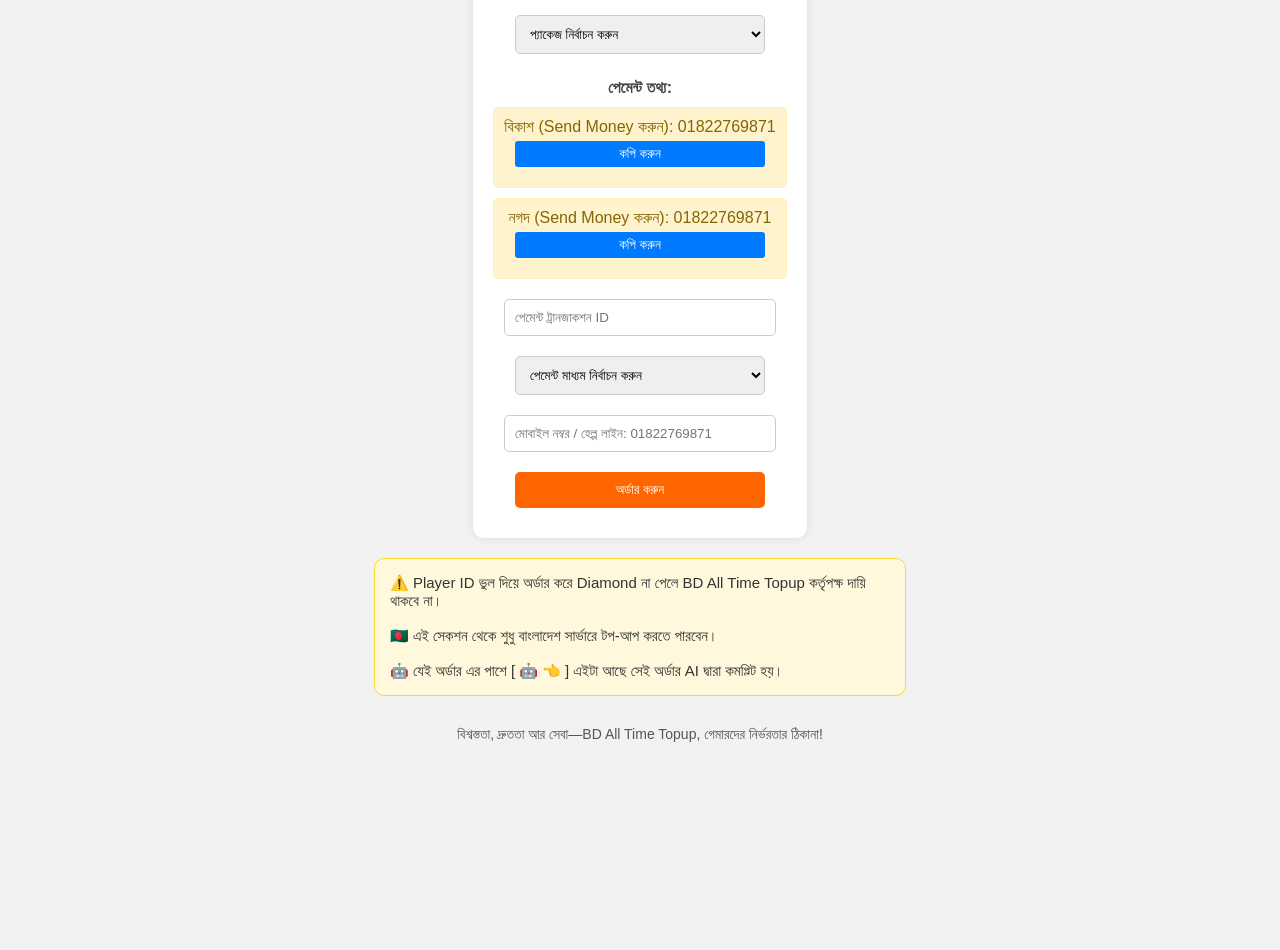
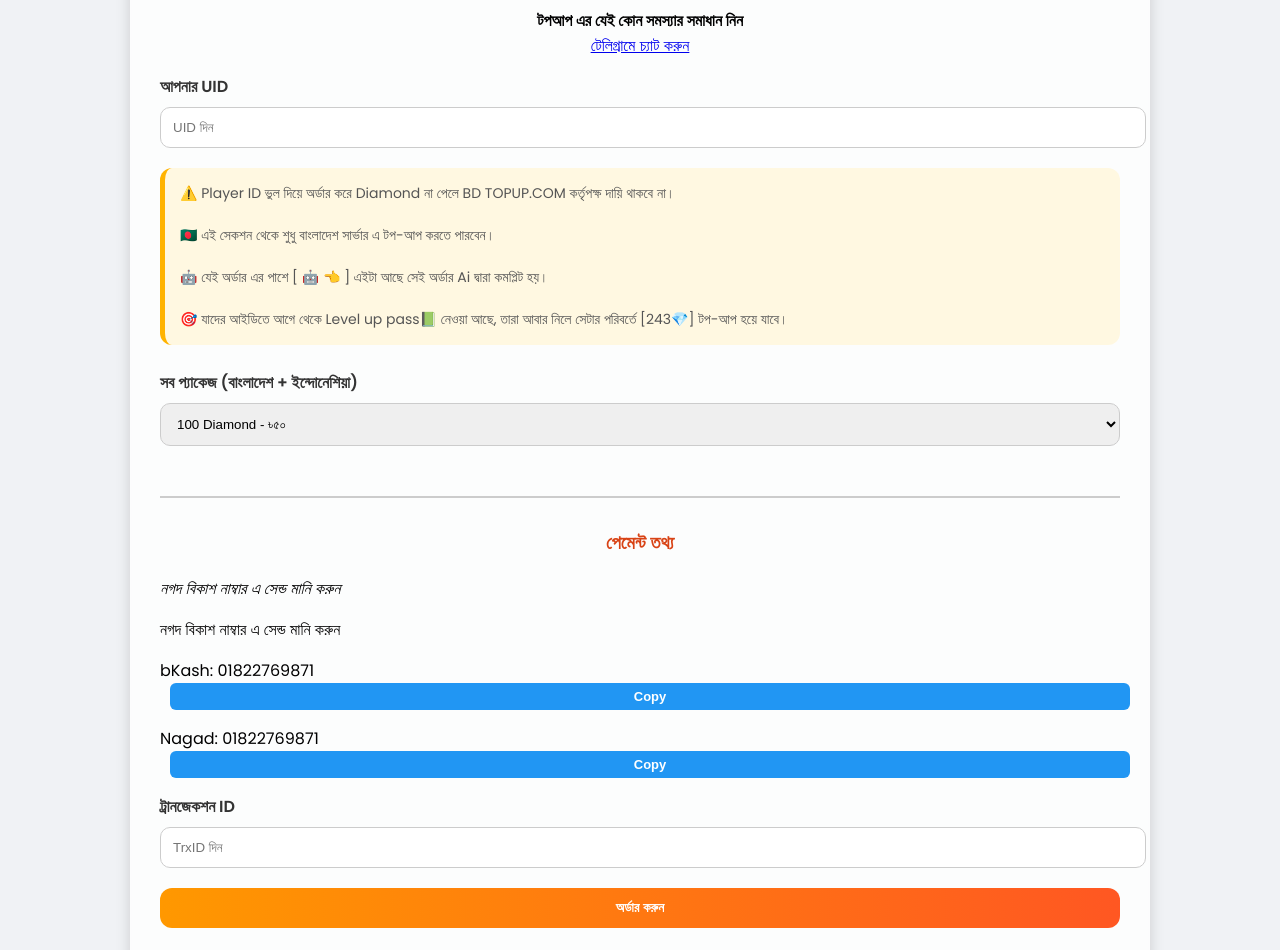
Before and after one commit to bdalltime/bdalltime.github.io, a plain HTML site: page index.html in a window 1280 px wide. Shown: the part 180-1130 px from the top of the page. Before the commit the page ends 965 px from the top, so only its background shows below. Drawn offline with Linux system fonts and the light colour scheme.

Commit message:
Initial upload of BD TOPUP.COM website
Added full website with UID input, diamond packages, EvoX, airdrop, bKash/Nagad number, and styled payment section.

```diff
--- a/index.html
+++ b/index.html
@@ -4,132 +4,105 @@
 <head>
   <meta charset="UTF-8" />
   <meta name="viewport" content="width=device-width, initial-scale=1.0" />
-  <title>BD All Time Topup</title>
+  <title>BD TOPUP.COM</title>
   <style>
-    body {
-      font-family: Arial, sans-serif;
-      background-color: #f2f2f2;
-      text-align: center;
-      padding: 20px;
-    }
-    h1 {
-      color: #ff6600;
-    }
-    form {
-      background: white;
-      padding: 20px;
-      border-radius: 10px;
-      display: inline-block;
-      box-shadow: 0 0 10px rgba(0,0,0,0.1);
-    }
-    input, select, button {
-      margin: 10px;
-      padding: 10px;
-      width: 250px;
-      border-radius: 5px;
-      border: 1px solid #ccc;
-    }
-    button {
-      background-color: #ff6600;
-      color: white;
-      border: none;
-    }
-    .section-title {
-      font-weight: bold;
-      margin-top: 15px;
-      margin-bottom: 5px;
-      color: #444;
-    }
-    .highlight-box {
-      background-color: #fff3cd;
-      border: 1px solid #ffeeba;
-      color: #856404;
-      padding: 10px;
-      border-radius: 5px;
-      margin: 10px 0;
-    }
-    .copy-btn {
-      background-color: #007bff;
-      color: white;
-      border: none;
-      padding: 5px 10px;
-      margin-top: 5px;
-      border-radius: 3px;
-      cursor: pointer;
-    }
-    .desc-box {
-      background-color: #fff8dc;
-      border: 1px solid #fdd835;
-      padding: 15px;
-      border-radius: 10px;
-      margin-top: 20px;
-      text-align: left;
-      max-width: 500px;
-      margin-left: auto;
-      margin-right: auto;
-      color: #333;
-      font-size: 15px;
-    }
-    footer {
-      margin-top: 30px;
-      font-size: 14px;
-      color: #555;
-    }
+    @import url('https://fonts.googleapis.com/css2?family=Poppins:wght@400;600&display=swap');
+    body { font-family: 'Poppins', sans-serif; background: #f0f2f5; margin: 0; padding: 0; transition: background 0.3s; }
+    .container { max-width: 960px; margin: 40px auto; background: rgba(255, 255, 255, 0.8); backdrop-filter: blur(10px); padding: 30px; border-radius: 16px; box-shadow: 0 0 15px rgba(0,0,0,0.15); }
+    h1, h2, h3 { text-align: center; color: #d84315; }
+    label { font-weight: 600; display: block; margin-top: 15px; color: #333; }
+    select, input[type="text"] { width: 100%; padding: 12px; border-radius: 10px; border: 1px solid #ccc; margin-top: 8px; margin-bottom: 20px; }
+    button { background: linear-gradient(to right, #ff9800, #ff5722); color: white; padding: 12px; border: none; border-radius: 12px; font-weight: bold; width: 100%; cursor: pointer; transition: 0.3s; }
+    button:hover { background: linear-gradient(to right, #f57c00, #e64a19); }
+    .copy-btn { background: #2196F3; color: white; border: none; padding: 6px 12px; margin-left: 10px; border-radius: 6px; cursor: pointer; font-size: 13px; }
+    footer { text-align: center; font-size: 14px; color: #999; margin-top: 40px; }
+    .highlight-box { background: #fff8e1; border-left: 5px solid #ffb300; padding: 15px; border-radius: 12px; font-size: 14px; margin-bottom: 25px; color: #555; }
+    .toggle { text-align: right; margin-bottom: 10px; }
+    .toggle button { width: auto; font-size: 14px; padding: 6px 12px; border-radius: 6px; margin-top: -10px; }
+    body.dark { background: #121212; color: #fff; }
+    body.dark .container { background: rgba(30,30,30,0.8); color: #fff; }
+    body.dark select, body.dark input { background: #2a2a2a; color: #fff; border: 1px solid #555; }
+    body.dark .highlight-box { background: #333; color: #ddd; border-left-color: #ffa000; }
   </style>
 </head>
 <body>
-  <h1>BD All Time Topup</h1>
-  <form>
-    <input type="text" name="uid" placeholder="আপনার ফ্রি ফায়ার UID" required><br>
-    <select name="package" required>
-      <option value="">প্যাকেজ নির্বাচন করুন</option>
-      <option value="weekly">Weekly Membership – ১২০ টাকা</option>
-      <option value="monthly">Monthly Membership – ৫৫০ টাকা</option>
-      <option value="level">Level Up Pass – ১২০ টাকা</option>
-      <option value="25">২৫ ডায়মন্ড – ২০ টাকা</option>
-      <option value="50">৫০ ডায়মন্ড – ৩০ টাকা</option>
-      <option value="115">১১৫ ডায়মন্ড – ৬৫ টাকা</option>
-      <option value="240">২৪০ ডায়মন্ড – ১৩০ টাকা</option>
-      <option value="610">৬১০ ডায়মন্ড – ৩০০ টাকা</option>
-      <option value="1240">১২৪০ ডায়মন্ড – ৫৫০ টাকা</option>
-    </select><br>
+  <div class="toggle">
+    <button onclick="toggleMode()">🌙 Toggle Dark/Light</button>
+  </div>
+  <div class="container">
+    <h1>BD TOPUP.COM</h1>
+    <p style="text-align:center;"><strong>টপআপ এর যেই কোন সমস্যার সমাধান নিন</strong><br>
+    <a href="https://t.me/BDTOPUPCOM24" target="_blank">টেলিগ্রামে চ্যাট করুন</a></p>
 
-    <div class="section-title">পেমেন্ট তথ্য:</div>
+    <label>আপনার UID</label>
+    <input type="text" placeholder="UID দিন">
+
     <div class="highlight-box">
-      বিকাশ (Send Money করুন): <span id="bkash">01822769871</span><br>
-      <button type="button" class="copy-btn" onclick="copyToClipboard('bkash')">কপি করুন</button>
-    </div>
-    <div class="highlight-box">
-      নগদ (Send Money করুন): <span id="nagad">01822769871</span><br>
-      <button type="button" class="copy-btn" onclick="copyToClipboard('nagad')">কপি করুন</button>
+      ⚠️ Player ID ভুল দিয়ে অর্ডার করে Diamond না পেলে BD TOPUP.COM কর্তৃপক্ষ দায়ি থাকবে না।<br><br>
+      🇧🇩 এই সেকশন থেকে শুধু বাংলাদেশ সার্ভার এ টপ-আপ করতে পারবেন।<br><br>
+      🤖 যেই অর্ডার এর পাশে [ 🤖 👈 ] এইটা আছে সেই অর্ডার Ai দ্বারা কমপ্লিট হয়।<br><br>
+      🎯 যাদের আইডিতে আগে থেকে Level up pass📗 নেওয়া আছে, তারা আবার নিলে সেটার পরিবর্তে [243💎] টপ-আপ হয়ে যাবে।
     </div>
 
-    <input type="text" name="trxid" placeholder="পেমেন্ট ট্রানজাকশন ID" required><br>
-    <select name="payment_method" required>
-      <option value="">পেমেন্ট মাধ্যম নির্বাচন করুন</option>
-      <option value="bkash">বিকাশ</option>
-      <option value="nagad">নগদ</option>
-    </select><br>
-    <input type="text" name="contact" placeholder="মোবাইল নম্বর / হেল্প লাইন: 01822769871" required><br>
-    <button type="submit">অর্ডার করুন</button>
-  </form>
+    <label>সব প্যাকেজ (বাংলাদেশ + ইন্দোনেশিয়া)</label>
+    <select>
+      <optgroup label="বাংলাদেশ সার্ভার">
+        <option>100 Diamond - ৳৫০</option>
+        <option>210 Diamond - ৳৯০</option>
+        <option>530 Diamond - ৳২০০</option>
+        <option>1080 Diamond - ৳৪২০</option>
+        <option>2200+850 Diamond - ৳১৩৫০</option>
+        <option>3600 Diamond - ৳১৩৫০</option>
+        <option>5600 Diamond - ৳১৭০০</option>
+        <option>Weekly Membership - ৳১২০</option>
+        <option>Monthly Membership - ৳৫৫০</option>
+        <option>EvoX Access - ৳৬০</option>
+        <option>Airdrop - ৳১৩০</option>
+        <option>Level Up Pass - ৳২০০</option>
+      </optgroup>
+      <optgroup label="ইন্দোনেশিয়া সার্ভার">
+        <option>5 Diamond (ID Server) - ৳১৫</option>
+        <option>50 Diamond (ID Server) - ৳৬৫</option>
+        <option>70 Diamond (ID Server) - ৳৮৫</option>
+        <option>140 Diamond (ID Server) - ৳১৭৯</option>
+        <option>355 Diamond (ID Server) - ৳৪৪৯</option>
+        <option>720 Diamond (ID Server) - ৳৮৩০</option>
+        <option>1440 Diamond (ID Server) - ৳১৮৯৯</option>
+        <option>Weekly (ID Server) - ৳২৫৯</option>
+        <option>Monthly (ID Server) - ৳৮৯৯</option>
+        <option>Level Up Pass (ID Server) - ৳১৫৯</option>
+        <option>BP-Card (ID Server) - ৳৩৯৯</option>
+      </optgroup>
+    </select>
 
-  <div class="desc-box">
-    ⚠️ Player ID ভুল দিয়ে অর্ডার করে Diamond না পেলে BD All Time Topup কর্তৃপক্ষ দায়ি থাকবে না।<br><br>
-    🇧🇩 এই সেকশন থেকে শুধু বাংলাদেশ সার্ভারে টপ-আপ করতে পারবেন।<br><br>
-    🤖 যেই অর্ডার এর পাশে [ 🤖 👈 ] এইটা আছে সেই অর্ডার AI দ্বারা কমপ্লিট হয়।
+
+    <hr style="margin: 30px 0; border: none; border-top: 2px solid #ccc;" />
+    <h3>পেমেন্ট তথ্য</h3>
+    <p><em>নগদ বিকাশ নাম্বার এ সেন্ড মানি করুন</em></p>
+
+    <p>নগদ বিকাশ নাম্বার এ সেন্ড মানি করুন</p>
+    <p>bKash: <span id="bkash">01822769871</span><button class="copy-btn" onclick="copyText('bkash')">Copy</button></p>
+    <p>Nagad: <span id="nagad">01822769871</span><button class="copy-btn" onclick="copyText('nagad')">Copy</button></p>
+
+    <label>ট্রানজেকশন ID</label>
+    <input type="text" placeholder="TrxID দিন">
+
+
+    <button>অর্ডার করুন</button>
+    <hr style="margin: 30px 40px; border: none; border-top: 2px solid #ccc;" />
+
+    <footer>&copy; 2025 BD TOPUP.COM | All rights reserved</footer>
   </div>
 
-  <footer>
-    <p>বিশ্বস্ততা, দ্রুততা আর সেবা—BD All Time Topup, গেমারদের নির্ভরতার ঠিকানা!</p>
-  </footer>
-
   <script>
-    function copyToClipboard(id) {
-      var copyText = document.getElementById(id).innerText;
-      navigator.clipboard.writeText(copyText).then(function() {
-        alert('নাম্বার কপি হয়েছে: ' + copyText);
+    function copyText(id) {
+      const text = document.getElementById(id).innerText;
+      navigator.clipboard.writeText(text).then(() => {
+        alert('Copied: ' + text);
       });
+    }
+    function toggleMode() {
+      document.body.classList.toggle("dark");
     }
   </script>
 </body>
```
